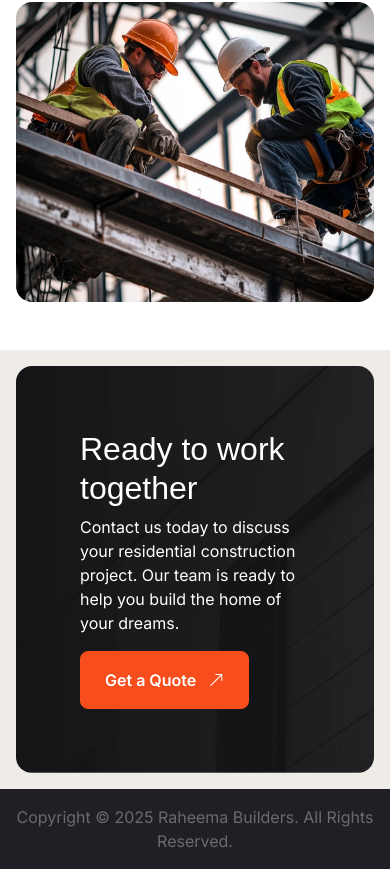
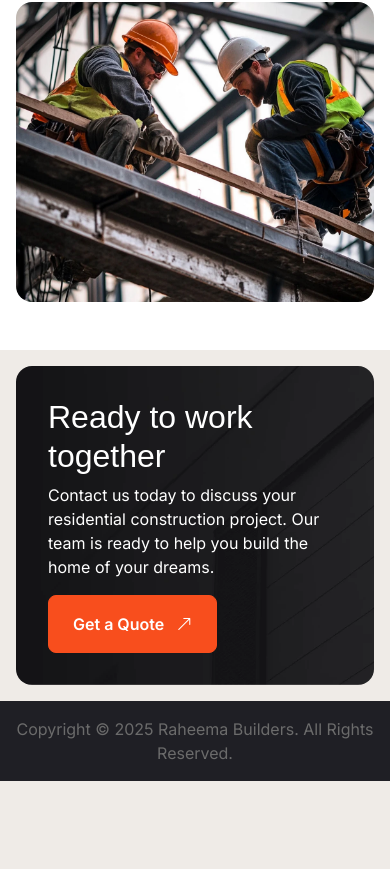
Before and after one commit to fadesignlk/raheema_builders, a plain HTML site: page about.html in a window 390 px wide. Shown: the part 739-1608 px from the top of the page. After the commit the page ends 1520 px from the top, so only its background shows below. Drawn offline with nearby package versions, Linux system fonts and the light colour scheme; a script that the page names is missing; a web font is replaced by a local one.

Commit message:
Refactor CSS styles for image and form elements; adjust container padding in the ready-to-work section

```diff
--- a/src/css/style.css
+++ b/src/css/style.css
@@ -664,7 +664,6 @@ img{
                     background-color: var(--color-white);
                     padding: var(--spacing-lg);
                     border-radius: var(--border-radius-lg);
-                    margin-right: 1rem;
                 }
             }
         }
@@ -676,10 +675,10 @@ img{
             }
 
             form{
-                            background-color: var(--color-white);
-            padding: var(--spacing-xl) var(--spacing-lg);
-            border-radius: var(--border-radius-lg);
-            box-shadow: 0 0 10px var(--color-shadow);
+                background-color: var(--color-white);
+                padding: var(--spacing-xl) var(--spacing-lg);
+                border-radius: var(--border-radius-lg);
+                box-shadow: 0 0 10px var(--color-shadow);
             }
 
             .form-control{
@@ -866,6 +865,10 @@ img{
 
     #ready-to-work-section{
         padding: var(--spacing-md);
+
+        .container{
+            padding: var(--spacing-xl);
+        }
     }
 
     #projects-section{
```
